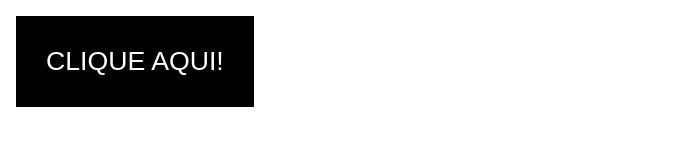
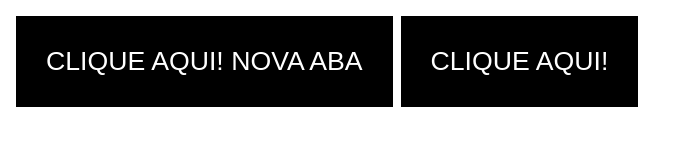
Before and after one commit to sinngjpeg/imersao-onp, a plain HTML site: page html e CSS/projeto HTML/botoes.html in a window 1280 px wide. Shown: the whole page, without its empty margins (0-685 px from the left). Drawn offline with Linux system fonts and the light colour scheme.

Commit message:
learning links

```diff
--- a/html e CSS/projeto HTML/botoes.html
+++ b/html e CSS/projeto HTML/botoes.html
@@ -5,6 +5,7 @@
     </head>
 
     <body>
-        <button>CLIQUE AQUI!</button>
+        <a href="https://www.google.com.br/" target="_blank"> <button>CLIQUE AQUI! NOVA ABA</button></a>
+        <a href="https://www.google.com.br/"><button>CLIQUE AQUI!</button></a>
     </body>
 </html>
```
